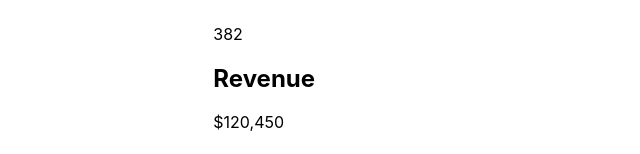
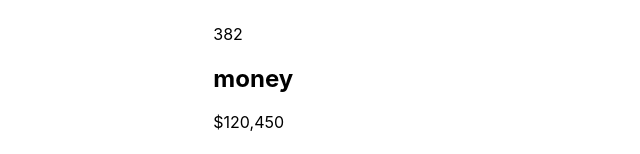
Before and after one commit to S-S-Revanth/Hrm, a React (Create React App) app: page /finance in a window 1280 px wide. Shown: the part 196-350 px from the top of the page, without its empty margins (0-640 px from the left). Built offline with nearby package versions, Linux system fonts and the light colour scheme.

Commit message:
Modified

```diff
--- a/package.json
+++ b/package.json
@@ -10,6 +10,7 @@
     "@testing-library/jest-dom": "^5.17.0",
     "@testing-library/react": "^13.4.0",
     "@testing-library/user-event": "^13.5.0",
+    "hello": "file:",
     "react": "^18.3.1",
     "react-dom": "^18.3.1",
     "react-router-dom": "^6.27.0",
--- a/src/App.js
+++ b/src/App.js
@@ -1,13 +1,15 @@
-import Ds from './Cmp/Dsh'
+import Dsh from './Cmp/Dsh'
 import Finance from './Cmp/Finance'
 import {BrowserRouter,Route,Routes} from 'react-router-dom'
+
 
 function App(){
   return(
     <BrowserRouter>
     <Routes>
-      <Route path='/' element={<Ds/>}/>
+      <Route path='/' element={<Dsh/>}/>
       <Route path='/finance' element={<Finance/>}/>
+
     </Routes>
     </BrowserRouter>
   )
--- a/src/Cmp/Finance.js
+++ b/src/Cmp/Finance.js
@@ -23,7 +23,7 @@ function Finance() {
           <p>382</p>
         </div>
         <div className="card">
-          <h2>Revenue</h2>
+          <h2>money</h2>
           <p>$120,450</p>
         </div>
         </div>
```
Also changed, not shown: 1 other file (tests, documents, lock files or other folders).
